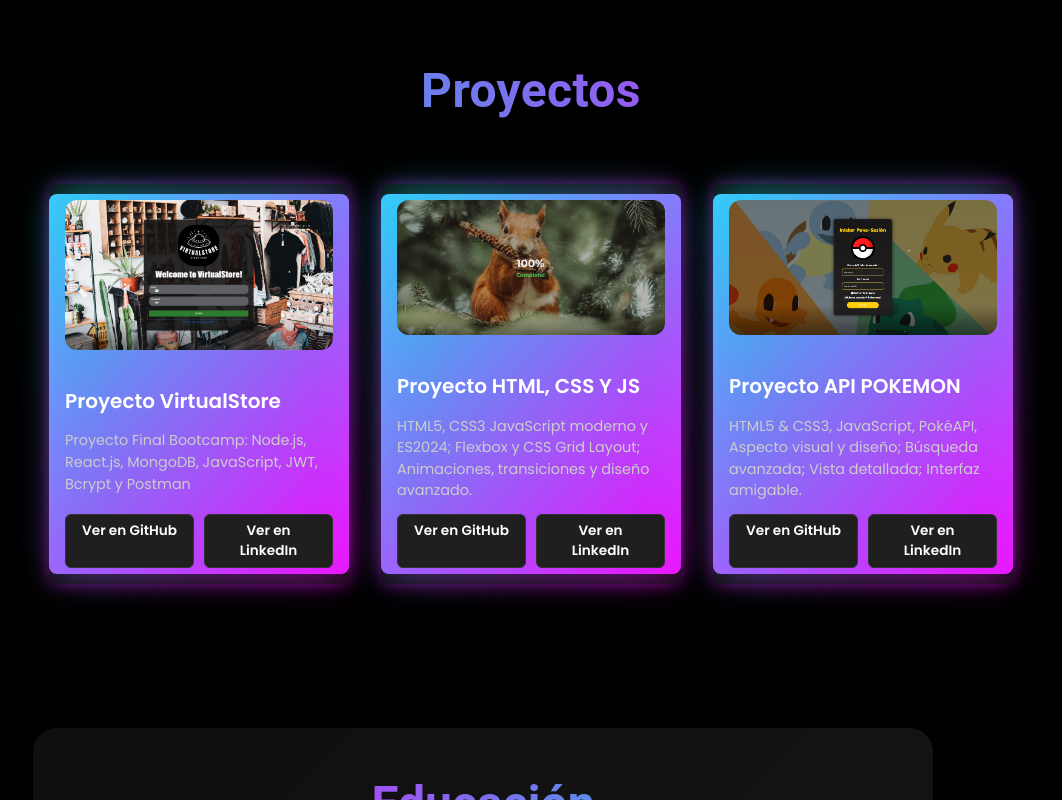
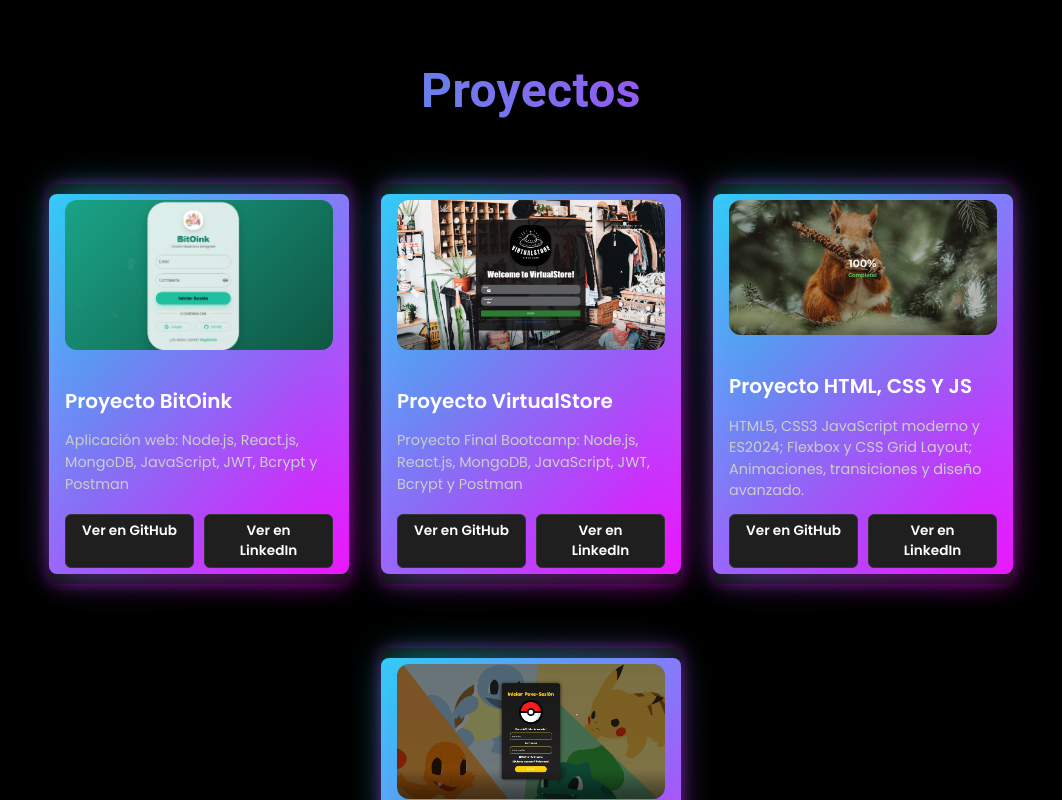
Before and after one commit to Chema-Ramirez/portfolio, a React (Vite) app: page / in a window 1280 px wide. Shown: the part 870-1670 px from the top of the page, without its empty margins (157-1219 px from the left). Built offline with nearby package versions, Linux system fonts and the light colour scheme.

Commit message:
updated projects

```diff
--- a/src/components/Projects.jsx
+++ b/src/components/Projects.jsx
@@ -2,6 +2,14 @@ import { Box, Typography, Grid } from '@mui/material';
 import ProjectCard from './cards/ProjectCard';
 
 const projects = [
+    {
+        title: 'Proyecto BitOink',
+        description:
+            'Aplicación web: Node.js, React.js, MongoDB, JavaScript, JWT, Bcrypt y Postman',
+        linkGithub: 'https://github.com/Chema-Ramirez/expense-tracker',
+        linkLinkedin: 'https://bitoink.netlify.app/login',
+        thumbnail: '/projects/bitoink.PNG',
+    },
     {
         title: 'Proyecto VirtualStore',
         description:
```
Also changed, not shown: public/Fondo1.jpg (deleted), public/projects/bitoink.PNG (added).
